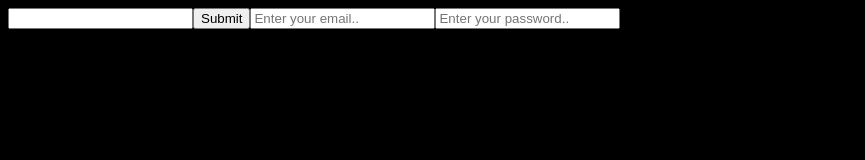
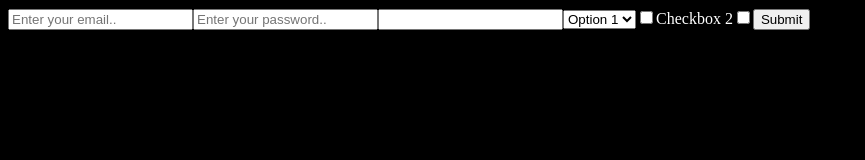
Before and after one commit to VKoder/JS---Practice, a plain HTML site: page DOM/four.html in a window 1280 px wide. Shown: the whole page, without its empty margins (0-865 px from the left). Drawn offline with Linux system fonts and the light colour scheme.

Commit message:
dom practice settimeout

```diff
--- a/DOM/four.html
+++ b/DOM/four.html
@@ -86,6 +86,9 @@
             }
             else{
                 console.log(document.getElementById("inpy").value);
+                input.value =''
+                email.value = ''
+                pass.value = ''
             }
 
 
@@ -107,7 +110,33 @@
             form.appendChild(pass)
 
 
+            // Dropdown select element
+            const select = document.createElement('select');
+            const option1 = document.createElement('option');
+            const option2 = document.createElement('option');
+            option1.text = 'Option 1';
+            option2.text = 'Option 2';
+            select.appendChild(option1);
+            select.appendChild(option2);
+            form.appendChild(select)
 
+            const checkbox1 = document.createElement('input')
+            const nn = document.createTextNode('i am check 1');
+            checkbox1.appendChild(nn)
+            checkbox1.setAttribute("type", "checkbox")
+            checkbox1.setAttribute("name", "checkbox")
+
+            const checkbox2 = document.createElement('input')
+            checkbox2.setAttribute("type", "checkbox")
+            checkbox2.setAttribute("name", "checkbox")
+
+            form.appendChild(input);
+            form.appendChild(select);
+            form.appendChild(checkbox1);
+            form.appendChild(document.createTextNode('Checkbox 2'));
+            form.appendChild(checkbox2);
+            form.appendChild(btn);
+            formSection.appendChild(form);
 
 
 
```
